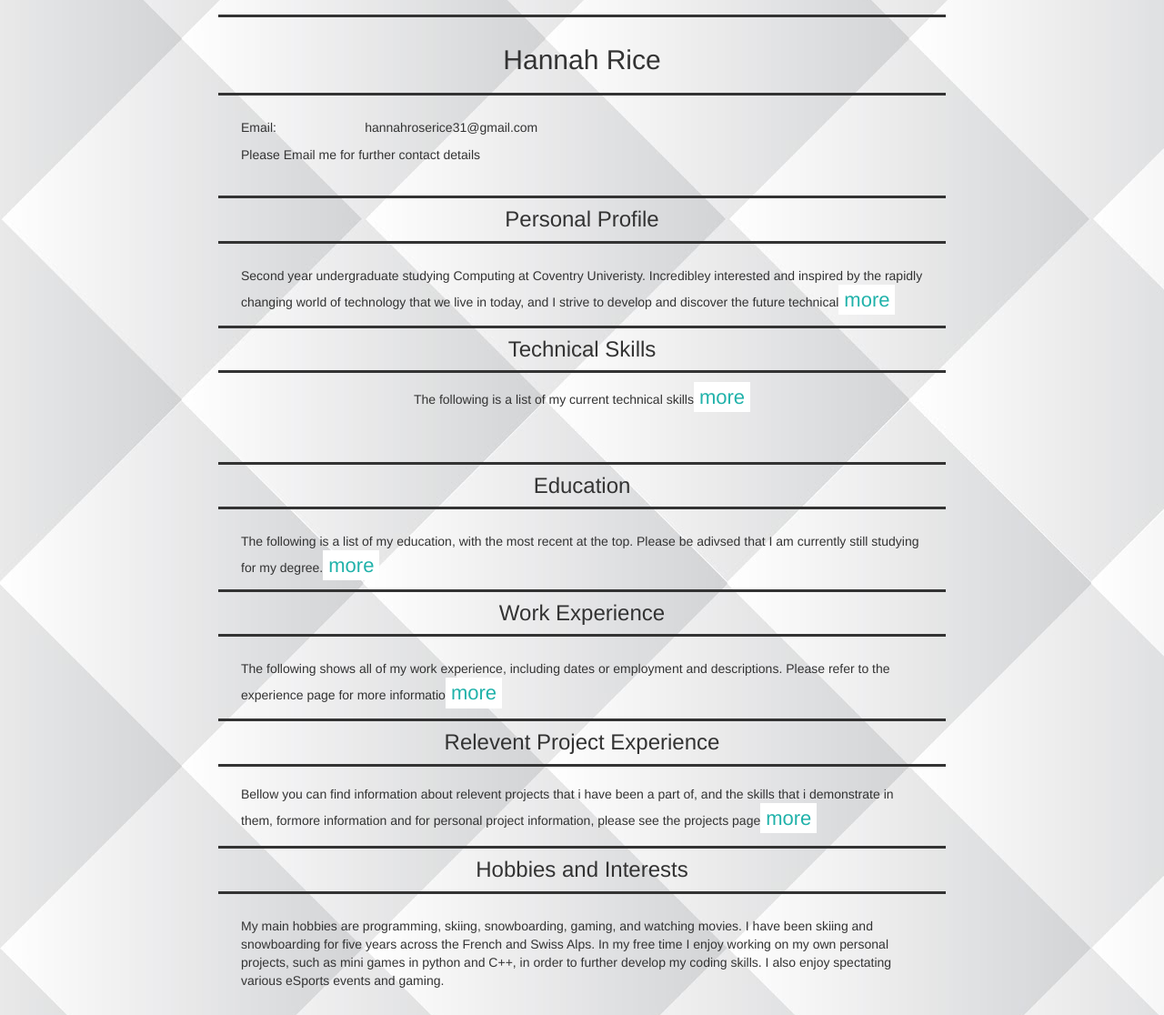
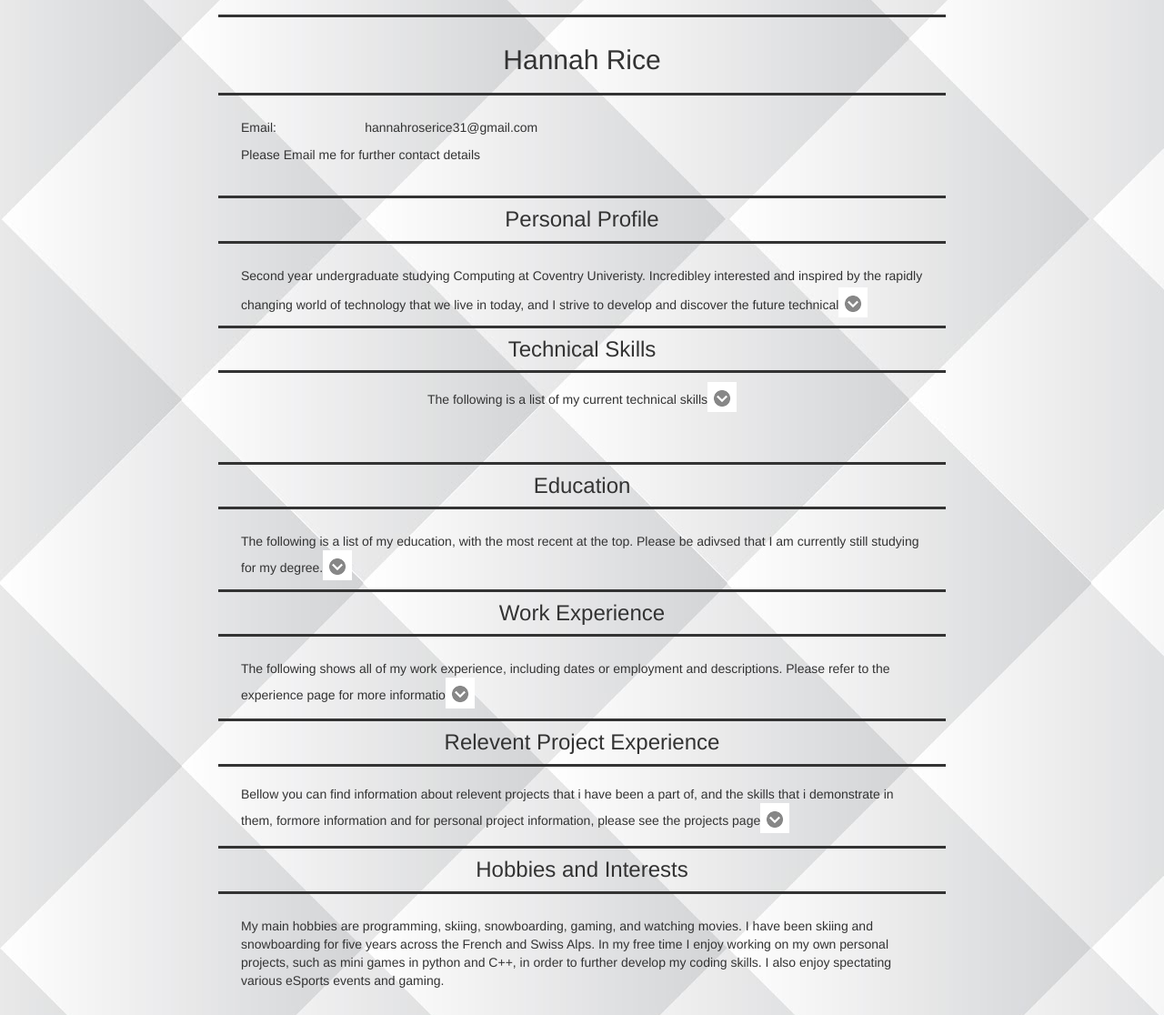
Before and after one commit to riceh3/205CDE-Worksheets, a plain HTML site: page Portfolio/Pages/cv.html in a window 1280 px wide. Shown: the part 358-1474 px from the top of the page at 91% size. Drawn offline with nearby package versions, Linux system fonts and the light colour scheme; files whose address does not match are found by name.

Commit message:
down arrows done

```diff
--- a/Portfolio/Pages/cv.html
+++ b/Portfolio/Pages/cv.html
@@ -82,11 +82,11 @@
                     <div id ="personalsection">
 
                         <div class="personalprofile" id="personalsize">
-                            <p id="personalintro">Second year undergraduate studying Computing at Coventry Univeristy. Incredibley interested and inspired by the rapidly changing world of technology that we live in today, and I strive to develop and discover the future technical<button type="button" onclick="personalDown()" id="morepersonal">more</button></p>
+                            <p id="personalintro">Second year undergraduate studying Computing at Coventry Univeristy. Incredibley interested and inspired by the rapidly changing world of technology that we live in today, and I strive to develop and discover the future technical<button type="button" onclick="personalDown()" id="morepersonal"><img src="/home/riceh3/205CDE-Worksheets/Portfolio/images/down-arrow-circle-hi.png" alt="More" width="20px" height="20px"/></button></p>
 
                             <p id="personal">
                             </p>
-                            <button type="button" onclick="personalUp()" id="lesspersonal">Less</button>
+                            <button type="button" onclick="personalUp()" id="lesspersonal"><img src="/home/riceh3/205CDE-Worksheets/Portfolio/images/down-arrow-circle-hi.png" alt="More" width="20px" height="20px"/></button>
                         </div>
                     </div>
                 </div>
@@ -104,7 +104,7 @@
                     <div class="col-md-12">
                         <div id="techsection1">
                             <div class="introTech">
-                                <p id="techwords">The following is a list of my current technical skills<button type="button" onclick="techDown()" id="moreTech">more</button></p>
+                                <p id="techwords">The following is a list of my current technical skills<button type="button" onclick="techDown()" id="moreTech"><img src="/home/riceh3/205CDE-Worksheets/Portfolio/images/down-arrow-circle-hi.png" alt="More" width="20px" height="20px"/></button></p>
                                 <p id="moretech"></p>
                             </div>
                         </div>
@@ -146,7 +146,7 @@
                 <div class="col-md-12">
                     <div id="edusection">
                         <div class="intro">
-                            <p id="introedu">The following is a list of my education, with the most recent at the top. Please be adivsed that I am currently still studying for my degree.<button type="button" onclick="educationDown()" id="moreEducation">more</button></p>
+                            <p id="introedu">The following is a list of my education, with the most recent at the top. Please be adivsed that I am currently still studying for my degree.<button type="button" onclick="educationDown()" id="moreEducation"><img src="/home/riceh3/205CDE-Worksheets/Portfolio/images/down-arrow-circle-hi.png" alt="More" width="20px" height="20px"/></button></p>
                         </div>
 
                         <div class="education" id="education">
@@ -192,7 +192,7 @@
                 <div class="col-md-12">
                     <div id="worksection">
                         <div class="workintro">
-                            <p>The following shows all of my work experience, including dates or employment and descriptions. Please refer to the experience page for more informatio<button type="button" onclick="workDown()" id="moreWork">more</button></p>
+                            <p>The following shows all of my work experience, including dates or employment and descriptions. Please refer to the experience page for more informatio<button type="button" onclick="workDown()" id="moreWork"><img src="/home/riceh3/205CDE-Worksheets/Portfolio/images/down-arrow-circle-hi.png" alt="More" width="20px" height="20px"/></button></p>
                         </div>
                         <div class="workone">
                             <p id="bank"></p>
@@ -224,7 +224,7 @@
                     <div id="section">
                         <div class="projectintro">
                             <br>
-                            <p>Bellow you can find information about relevent projects that i have been a part of, and the skills that i demonstrate in them, formore information and for personal project information, please see the projects page<button type="button" onclick="projectDown()" id="moreProject">more</button></p>
+                            <p>Bellow you can find information about relevent projects that i have been a part of, and the skills that i demonstrate in them, formore information and for personal project information, please see the projects page<button type="button" onclick="projectDown()" id="moreProject"><img src="/home/riceh3/205CDE-Worksheets/Portfolio/images/down-arrow-circle-hi.png" alt="More" width="20px" height="20px"/></button></p>
                         </div>
                         <div class="projects">
                             <p id="projectOne"></p>
--- a/Portfolio/Pages/cvstyle.css
+++ b/Portfolio/Pages/cvstyle.css
@@ -391,7 +391,9 @@ figure {
     text-decoration: none;
     display: inline-block;
     font-size: 22px;
+
 }
+
 #moreTech {
     background-color: white;
     border: none;
```
